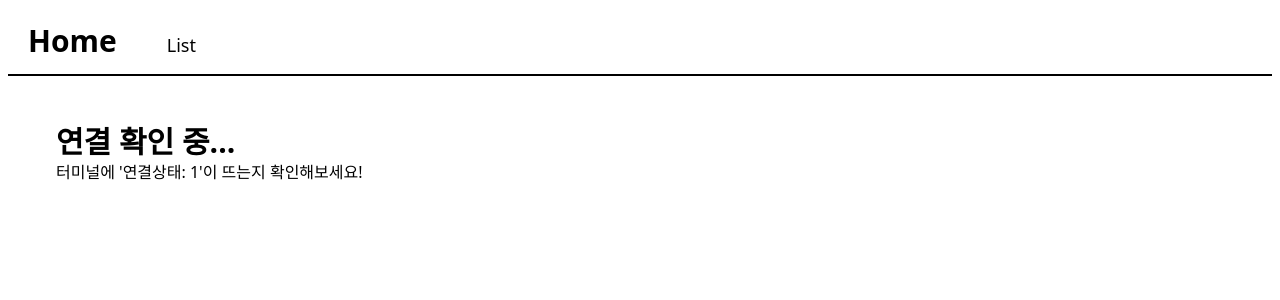
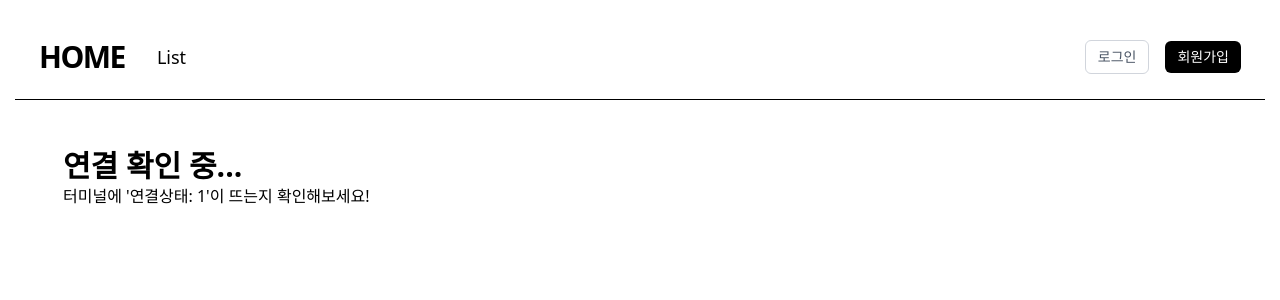
Before and after one commit to coonyang/board-app, a Next.js app: page / in a window 1280 px wide. Shown: the top 300 px of the page. Built offline with nearby package versions, Linux system fonts and the light colour scheme; no server answers.

Commit message:
기존 css tailwind로 변경

```diff
--- a/app/globals.css
+++ b/app/globals.css
@@ -1,21 +1,5 @@
 @import "tailwindcss";
 
 body {
-  margin: 8px !important;
+  margin: 15px !important;
 }
-
-.navbar {
-  width: 100%;
-  background-color: white;
-  border-bottom: 2px solid black;
-  padding: 15px 0px;
-  text-align: left;
-  display: flex;
-  align-items: baseline;
-  gap: 30px;
-}
-.navbarMenu {
-  color: black;
-  margin-left: 20px;
-  text-decoration: none;
-}
--- a/app/layout.tsx
+++ b/app/layout.tsx
@@ -15,14 +15,37 @@ export default function RootLayout({
   return (
     <html lang="ko">
       <body className="antialiased font-sans">
-        <div className="navbar">
-          <Link className="navbarMenu text-3xl font-bold" href={"/"}>
-            Home
-          </Link>
-          <Link className="navbarMenu text-lg font-medium" href={"/list"}>
-            List
-          </Link>
-        </div>
+        <nav className="flex justify-between items-center p-6 bg-white border-b">
+          <div className="flex items-center gap-8">
+            <Link
+              className="text-3xl font-extrabold tracking-tighter"
+              href={"/"}
+            >
+              HOME
+            </Link>
+            <Link
+              className="text-lg font-medium hover:text-blue-600"
+              href={"/list"}
+            >
+              List
+            </Link>
+          </div>
+
+          <div className="flex items-center gap-4">
+            <Link
+              className="text-sm font-medium text-gray-600 hover:text-black border border-gray-300 px-3 py-1.5 rounded-md"
+              href="/login"
+            >
+              로그인
+            </Link>
+            <Link
+              className="text-sm font-medium bg-black text-white px-3 py-1.5 rounded-md hover:bg-gray-800"
+              href="/register"
+            >
+              회원가입
+            </Link>
+          </div>
+        </nav>
         <main className="mx-auto min-h-screen p-4">{children}</main>
       </body>
     </html>
```
